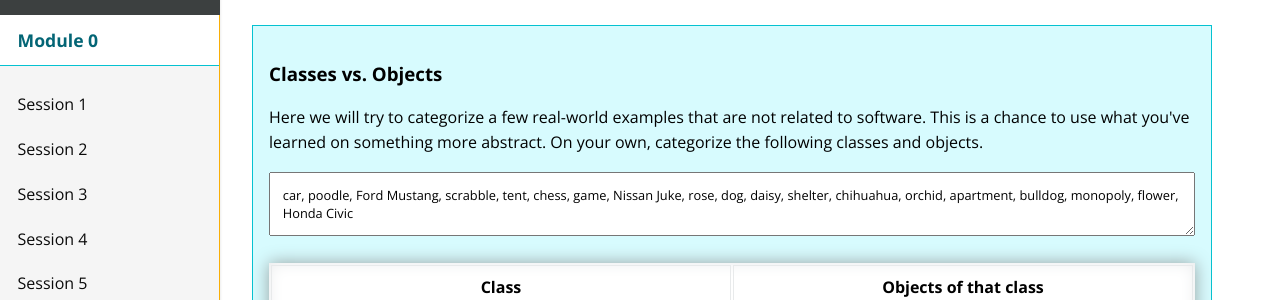
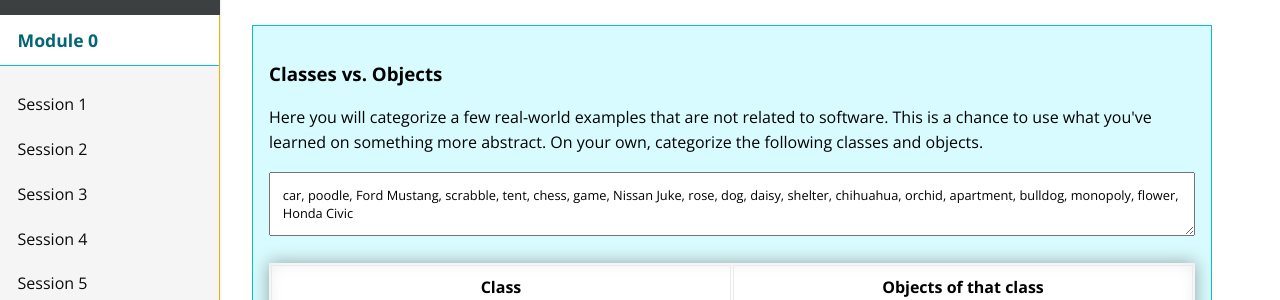
Before and after one commit to turingschool/mod-0-curriculum, a Jekyll site: the page built from session5/index.md, in a window 1280 px wide and 900 px high, scrolled down 6370 px. Shown: the part 154-454 px from the top of the window. Built offline with Jekyll 4.4.1, drawn with Linux system fonts in a browser that asks for light colours; nearby versions of some CDN libraries.

Commit message:
Update wording

```diff
--- a/session5/index.md
+++ b/session5/index.md
@@ -256,7 +256,7 @@ Sidenote: Let's imagine that the hosts had different permission levels so that t
 
 <div class="try-it">
   <h3>Classes vs. Objects</h3>
-  <p>Here we will try to categorize a few real-world examples that are not related to software. This is a chance to use what you've learned on something more abstract. On your own, categorize the following classes and objects.</p>
+  <p>Here you will categorize a few real-world examples that are not related to software. This is a chance to use what you've learned on something more abstract. On your own, categorize the following classes and objects.</p>
   <textarea name="">
 car, poodle, Ford Mustang, scrabble, tent, chess, game, Nissan Juke, rose, dog, daisy, shelter, chihuahua, orchid, apartment, bulldog, monopoly, flower, Honda Civic
   </textarea>
```
